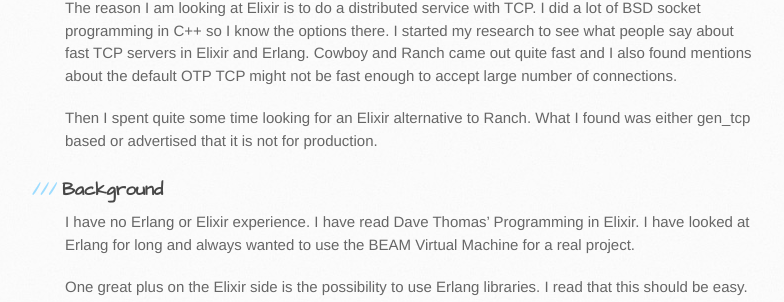
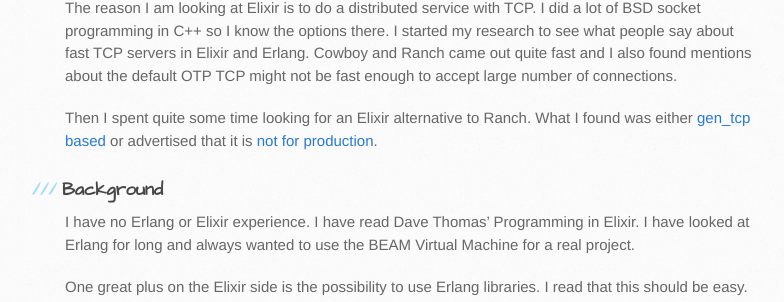
Before and after one commit to dbeck/dbeck.github.io, a Jekyll site: the page built from _posts/2015-09-30-Using-Ranch-From-Elixir.markdown, in a window 1280 px wide and 900 px high, scrolled down 2814 px. Shown: the part 514-816 px from the top of the window, without its empty margins (105-889 px from the left). Built offline with Jekyll 4.4.1, drawn with Linux system fonts in a browser that asks for light colours; Markdown is read by kramdown in place of the engine named in the settings; part of the change alters nothing that is shown.

```diff
--- a/_posts/2015-09-30-Using-Ranch-From-Elixir.markdown
+++ b/_posts/2015-09-30-Using-Ranch-From-Elixir.markdown
@@ -152,7 +152,7 @@ I fixed all the Erlang and Elixir syntax differences but somehow overlooked thes
 
 The reason I am looking at Elixir is to do a distributed service with TCP. I did a lot of BSD socket programming in C++ so I know the options there. I started my research to see what people say about fast TCP servers in Elixir and Erlang. Cowboy and Ranch came out quite fast and I also found mentions about the default OTP TCP might not be fast enough to accept large number of connections.
 
-Then I spent quite some time looking for an Elixir alternative to Ranch. What I found was either gen_tcp based or advertised that it is not for production.
+Then I spent quite some time looking for an Elixir alternative to Ranch. What I found was either [gen_tcp based](https://github.com/meh/reagent) or advertised that it is [not for production](https://github.com/slogsdon/pool).
 
 ### Background
 
```
